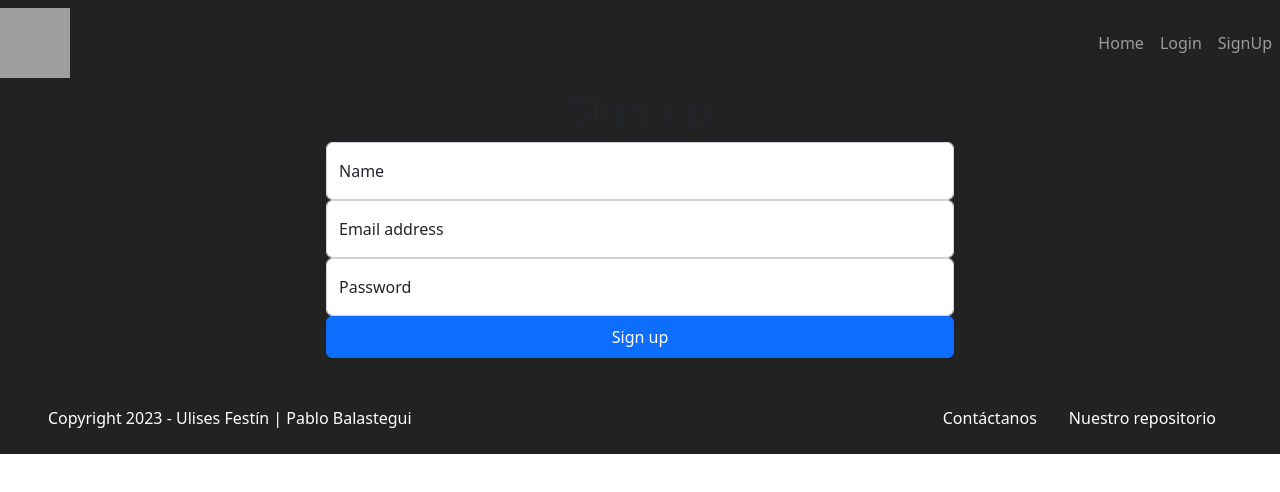
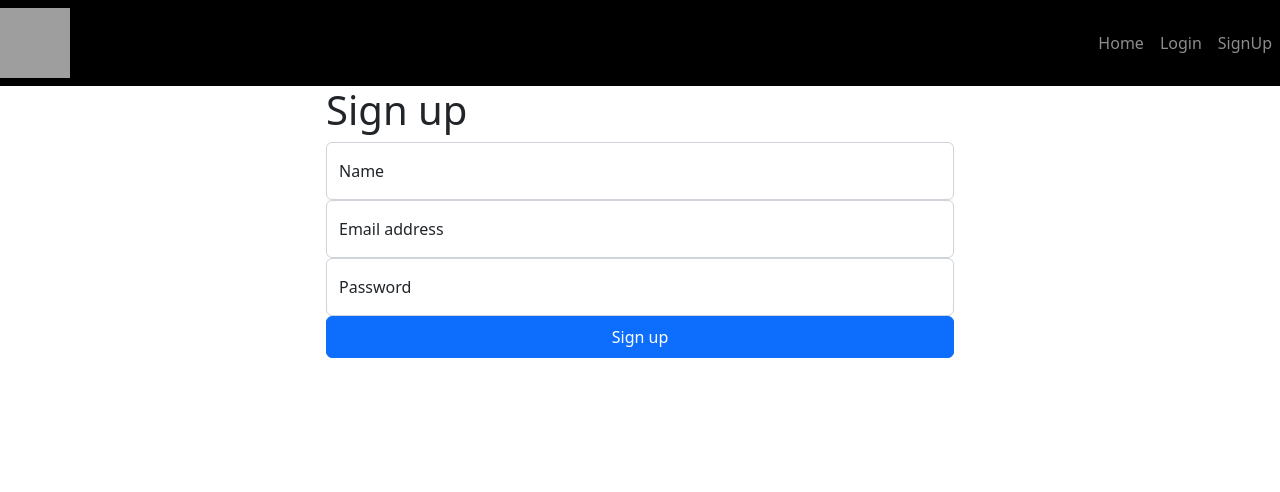
Before and after one commit to ulisesfestin/EstacionamientoYA, a React (Create React App) app in the folder front/: page /signup in a window 1280 px wide. Shown: the top 492 px of the page. Built offline with nearby package versions, Linux system fonts and the light colour scheme; grey boxes are pictures that could not be loaded.

Commit message:
UserContext inicializado + hook + rutas privadas

```diff
--- a/front/src/App.js
+++ b/front/src/App.js
@@ -7,22 +7,36 @@ import { Home } from './components/Home';
 import { SignUp } from './components/SignUp';
 import './App.css';
 import { Dashboard } from './components/Dashboard';
+import { PrivateRoutes } from './routes/PrivateRoutes';
+import { PublicRoutes } from './routes/PublicRoutes';
+import { UserContext } from './context/UserContext';
+import { useState } from 'react';
+
+
 
 
 const App = () => {
+
+  const [user, setUser] = useState({
+    role:'',
+    logged:false
+  })
+
   return (
-    <div className='App'>
-      <Navbar />
-      <Routes>
-        <Route exact path='/home' element={<Home />} />
-        <Route exact path='/' element={<Home />} />
-        <Route exact path='' element={<Home />} />
-        <Route exact path='/login' element={<Login />} />
-        <Route exact path='/signup' element={<SignUp />} />
-        <Route exact path='/dashboard' element={<Dashboard />} />
-      </Routes>
-      <Footer />
-    </div>
+    <>
+      <UserContext.Provider value={{ user, setUser }} >
+        <Navbar />
+        <Routes>
+          {
+            user.logged ? (
+              <Route path="/*" element={<PrivateRoutes />} />
+            ):(
+              <Route path="/*" element={<PublicRoutes />} />
+            )
+          }
+        </Routes>
+      </UserContext.Provider>
+    </>
   )
 }
 
--- a/front/src/components/Login.js
+++ b/front/src/components/Login.js
@@ -1,9 +1,15 @@
 import { Field, Form, Formik } from 'formik'
 import axios from 'axios'
 import { useNavigate } from 'react-router-dom';
+import { useContext } from 'react';
+import { UserContext } from '../context/UserContext';
+
+
 
 
 export const Login = () => {
+
+
 
   const navigate = useNavigate();
 
@@ -13,11 +19,17 @@ export const Login = () => {
     password:''
   }
 
+  const { setUser } = useContext(UserContext);
+
   const handleForm = async(values) => {
     // console.log('values:', values)
     try {
       const response = await axios.post('http://localhost:5000/auth/login', values)
       console.log(response.data)
+      setUser({
+        logged:true,
+        role: response.data.role
+      })
       navigate('/dashboard')
     } catch (error) {
       console.log(error)
--- a/front/src/components/Navbar.js
+++ b/front/src/components/Navbar.js
@@ -1,16 +1,67 @@
 import React from 'react'
 import { Link } from 'react-router-dom'
+import { useContext } from 'react';
+import { UserContext } from '../context/UserContext';
+
+
 
 export const Navbar = () => {
+
+    const { user,setUser } = useContext(UserContext);
+
+    const handleLogOut = () => {
+        setUser(false)
+        console.log('salir')
+    }
+
   return (
     <div>
-        <nav class="navbar navbar-expand-lg navbar-dark">
+        <nav class="navbar navbar-expand-lg navbar-dark" style={{backgroundColor: 'black'}}>
             <a className="navbar-braknd" href="/#" > <img src={require(`../imagenes/um.png`) }  alt="" width="70px" height="70px" /></a>
         <button className="navbar-toggler" type="button" data-bs-toggle="collapse" data-bs-target="#navbarSupportedContent" aria-controls="navbarSupportedContent" aria-expanded="false" aria-label="Toggle navigation">
             <span className="navbar-toggler-icon"></span>
         </button>
 
         <div className="collapse navbar-collapse" id="navbarSupportedContent">
+            {
+                //administrador
+                user.role === '1' ? (
+                    <ul className="navbar-nav ms-auto">
+                        <li className="nav-item">
+                            <Link className="nav-link" to="/dashboard">Dashboard</Link>
+                        </li>
+                        <li className="nav-item">
+                            <Link className="nav-link" to="/" onClick={handleLogOut} >Salir</Link>
+                        </li>
+                    </ul>
+                //usuario
+                ) : user.role === '2' ? (
+                    <ul className="navbar-nav ms-auto">
+                        <li className="nav-item">
+                            <Link className="nav-link" to="/dashboard">Dashboard</Link>
+                        </li>
+                        <li className="nav-item">
+                            <Link className="nav-link" to="/" onClick={handleLogOut} >Salir</Link>
+                        </li>
+                    </ul>
+                ):(
+                    <ul className="navbar-nav ms-auto">
+                        <li className="nav-item">
+                            <Link className="nav-link" to="/home">Home</Link>
+                        </li>
+                        <li className="nav-item">
+                            <Link className="nav-link" exact='true' to="/login">Login</Link>
+                        </li>
+                        <li className="nav-item">
+                            <Link className="nav-link" to="/signup">SignUp</Link>
+                        </li>
+                    </ul>
+                )
+            }
+        </div>
+
+
+        {/* <div className="collapse navbar-collapse" id="navbarSupportedContent">
             <ul className="navbar-nav ms-auto">
                 <li className="nav-item">
                     <Link className="nav-link" to="/home">Home</Link>
@@ -22,7 +73,7 @@ export const Navbar = () => {
                     <Link className="nav-link" exact='true' to="/signup">SignUp</Link>
                 </li>
             </ul>
-        </div>
+        </div> */}
         </nav>
     </div>
   )
--- a/front/src/components/SignUp.js
+++ b/front/src/components/SignUp.js
@@ -1,10 +1,15 @@
 import { Field, Form, Formik } from 'formik'
 import axios from 'axios'
 import { useNavigate } from 'react-router-dom';
+import { useContext } from 'react';
+import { UserContext } from '../context/UserContext';
+
 
 
 
 export const SignUp = () => {
+
+  const { setUser } = useContext(UserContext);
 
   const navigate = useNavigate();
 
@@ -18,6 +23,10 @@ export const SignUp = () => {
         try {
           const response = await axios.post('http://localhost:5000/auth/signup', values)
           console.log(response.data)
+          setUser({
+            logged:true,
+            role: response.data.role
+          })
           navigate('/dashboard')
         } catch (error) {
           console.log(error)
--- /dev/null
+++ b/front/src/context/UserContext.js
@@ -0,0 +1,3 @@
+import { createContext } from "react";
+
+export const UserContext = createContext();
--- /dev/null
+++ b/front/src/routes/PrivateRoutes.js
@@ -0,0 +1,14 @@
+import React from 'react'
+import { Route, Routes, Navigate} from "react-router-dom";
+
+import { Dashboard } from '../components/Dashboard'
+
+
+export const PrivateRoutes = () => {
+  return (
+    <Routes>
+        <Route path="/dashboard" element={<Dashboard />} />
+        <Route path='*' element={<Navigate to='/' replace />} />
+    </Routes>
+  )
+}
--- /dev/null
+++ b/front/src/routes/PublicRoutes.js
@@ -0,0 +1,19 @@
+import React from 'react'
+import { Route, Routes, Navigate} from "react-router-dom";
+
+import { Login } from '../components/Login';
+import { SignUp } from '../components/SignUp';
+import { Home } from '../components/Home';
+
+
+export const PublicRoutes = () => {
+  return (
+    <Routes>
+        <Route path='/' element={<Home />} />
+        <Route path='/home' element={<Home />} />
+        <Route path="/login" element={<Login />} />
+        <Route path="/signup" element={<SignUp />} />
+        <Route path='*' element={<Navigate to='/login' replace />} />
+    </Routes>
+  )
+}
```
